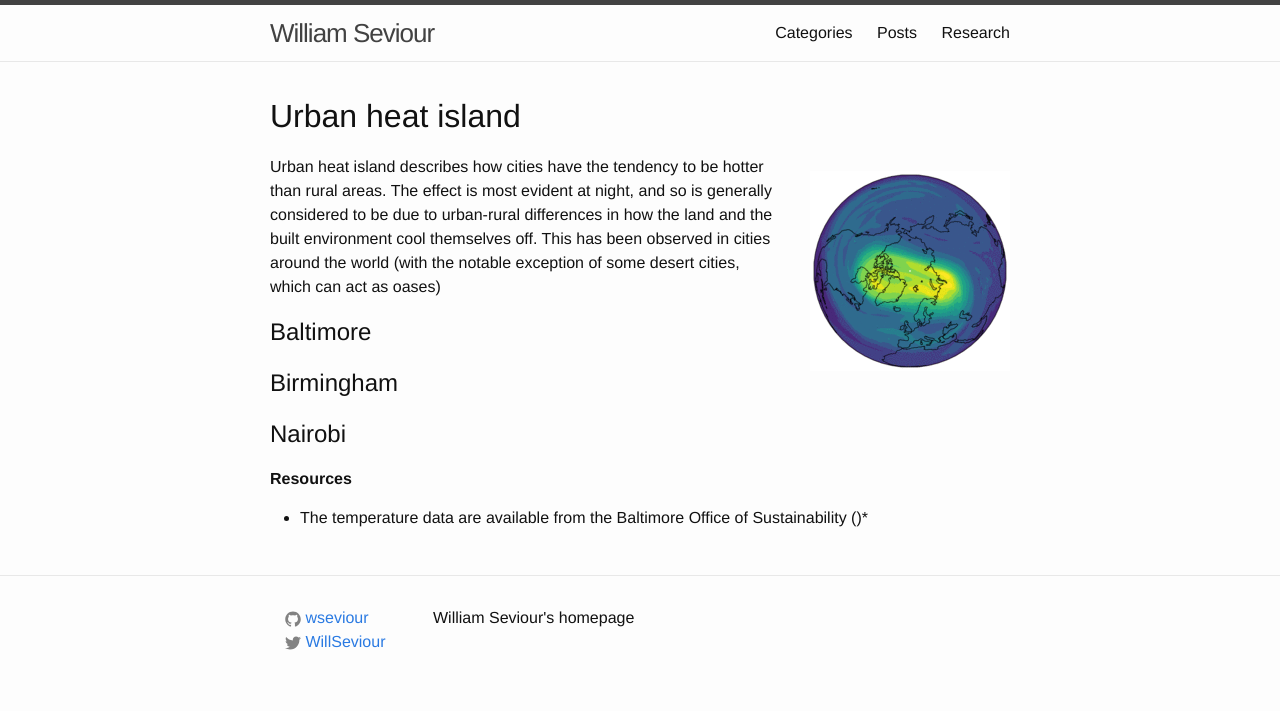
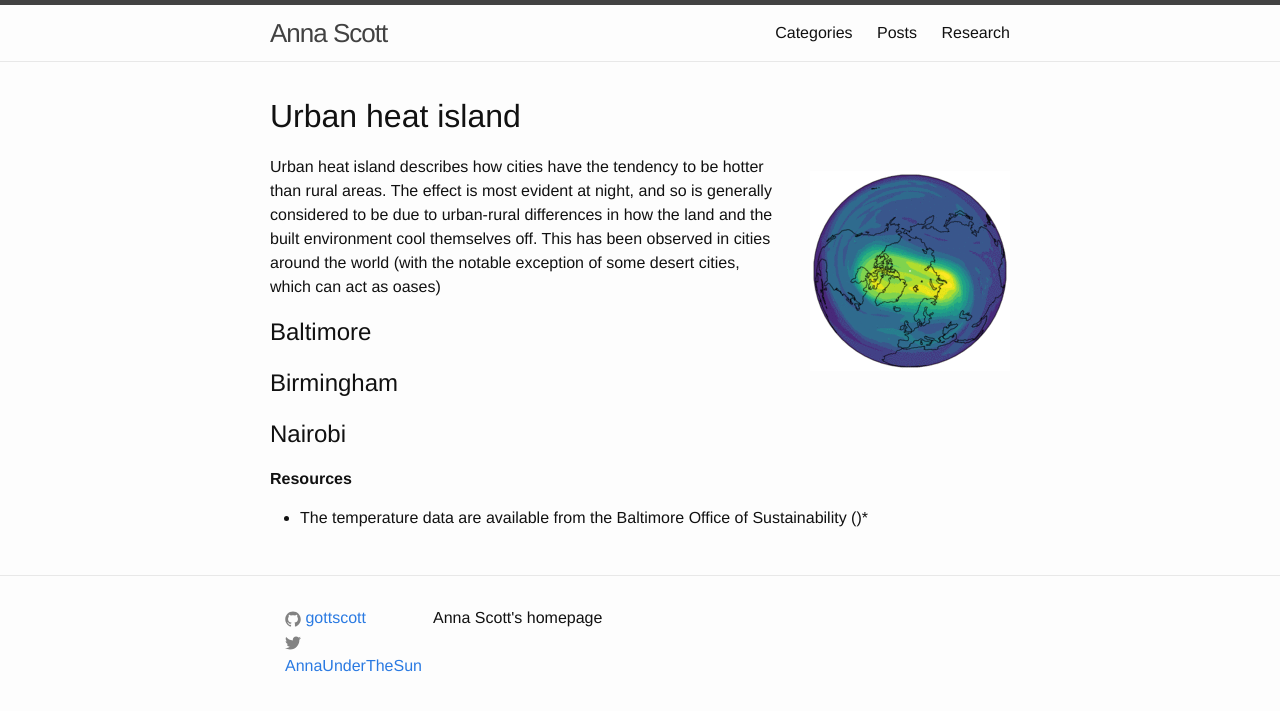
Before and after one commit to gottscott/gottscott.github.io, a Jekyll site: the page built from research.md, in a window 1280 px wide. Shown: the top 711 px of the page. Built offline with Jekyll 4.4.1, drawn with Linux system fonts in a browser that asks for light colours.

Commit message:
added my name to title

```diff
--- a/_config.yml
+++ b/_config.yml
@@ -1,11 +1,11 @@
 # Site settings
-title: William Seviour
+title: Anna Scott
 description: > # this means to ignore newlines until "baseurl:"
-  William Seviour's homepage
+  Anna Scott's homepage
 baseurl: "" # the subpath of your site, e.g. /blog/
 url: "http://wseviour.github.io" # the base hostname & protocol for your site
-twitter_username: WillSeviour
-github_username:  wseviour
+twitter_username: AnnaUnderTheSun
+github_username:  gottscott
 markdown: kramdown
 highlighter: rouge
 gems: ['jekyll/scholar']
```
